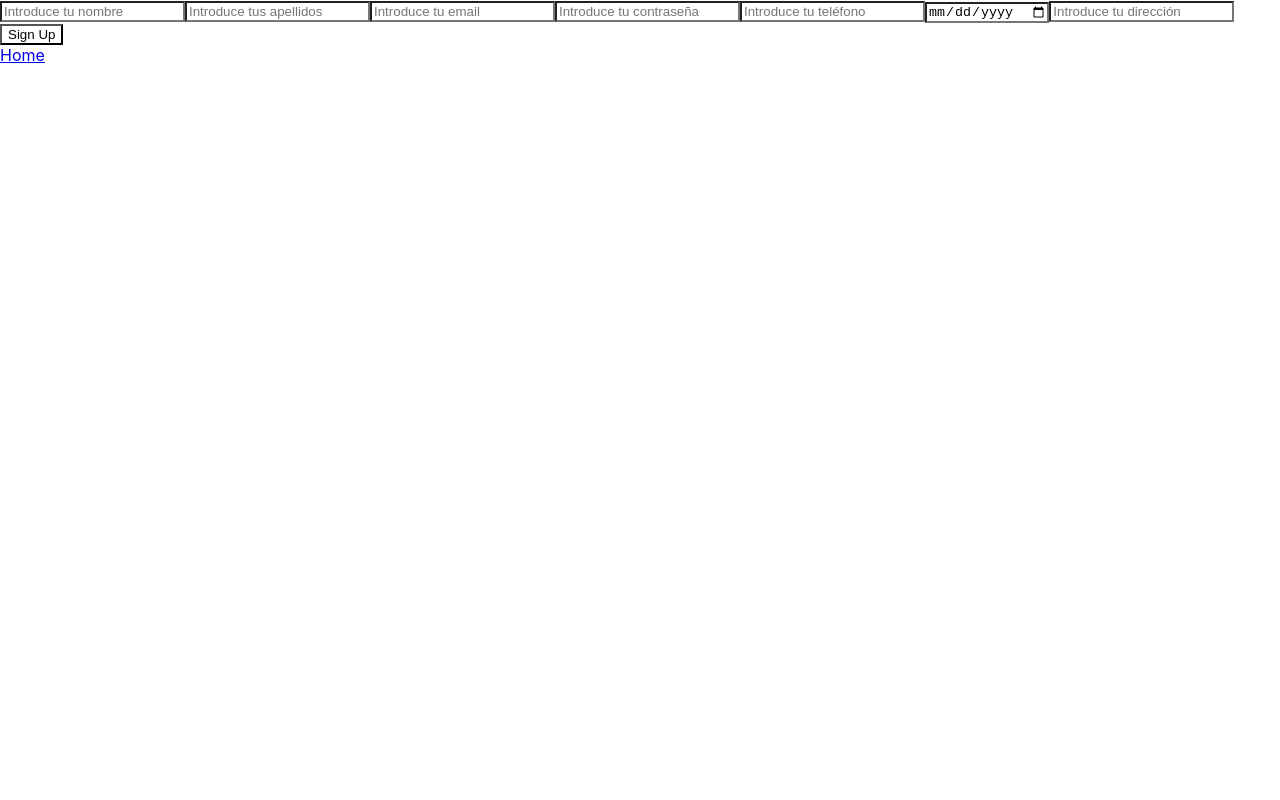
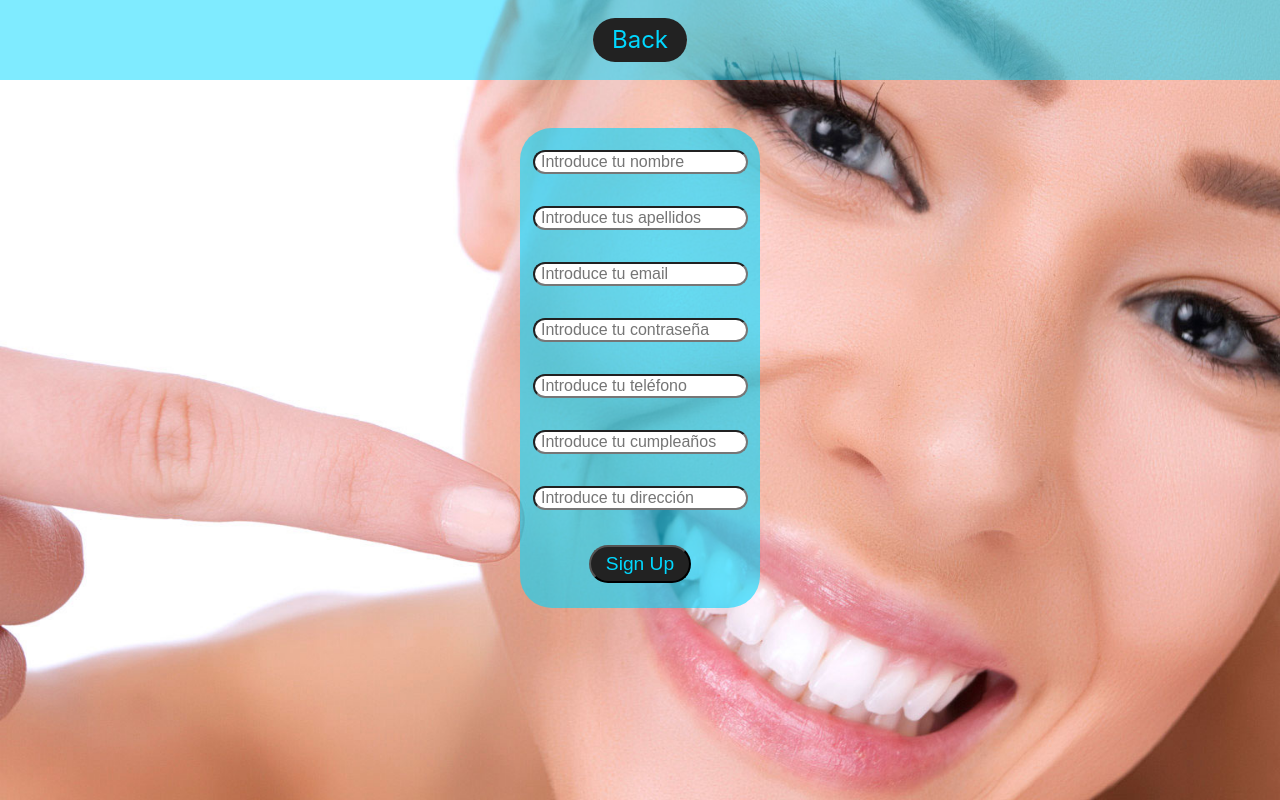
Before and after one commit to CherokiDev/dental-clinic-frontend, a React (Create React App) app: page /signup in a window 1280 px wide. Built offline with nearby package versions, Linux system fonts and the light colour scheme.

Commit message:
added basic styles to Signup

```diff
--- a/src/containers/Home/Home.jsx
+++ b/src/containers/Home/Home.jsx
@@ -5,13 +5,13 @@ import './Home.scss';
 
 const Home = () => {
   return (
-    <body className="bodyHome">
+    <body className="body">
 
-      <div className="headerHome">
-        <div className="buttonLogin">
+      <div className="header">
+        <div className="buttons">
           <Link to="/login">Login</Link>
         </div>
-        <div className="buttonSignup">
+        <div className="buttons">
           <Link to="/signup">Signup</Link>
         </div>
       </div>
--- a/src/containers/Home/Home.scss
+++ b/src/containers/Home/Home.scss
@@ -2,7 +2,7 @@
     background-color: #ffffff;
 }
 
-.bodyHome {
+.body {
     margin: 0;
     display: flex;
     width: 100%;
@@ -16,7 +16,7 @@
     background-size: cover;
 }
 
-.headerHome {
+.header {
     background-color: rgba(0, 216, 255, 0.5);
     height: 5em;
     width: 100%;
@@ -26,7 +26,7 @@
     align-items: center;
 }
 
-.buttonLogin {
+.buttons {
     border-radius: 2em;
 
     a {
@@ -46,7 +46,7 @@
     }
 }
 
-.buttonSignup {
+/* .buttonSignup {
     border-radius: 2em;
 
     a {
@@ -64,7 +64,7 @@
             transition: 1s;
         }
     }
-}
+} */
 
 
 .tittleHome {
--- a/src/containers/Login/Login.jsx
+++ b/src/containers/Login/Login.jsx
@@ -31,10 +31,10 @@ const Login = () => {
 	}
 
 	return (
-		<body className="bodyLogin">
+		<body className="body">
 
-      <div className="headerLogin">
-        <div className="buttonBack">
+      <div className="header">
+        <div className="buttons">
 				  <Link to='/'>Back</Link>
         </div>
       </div>
--- a/src/containers/Login/Login.scss
+++ b/src/containers/Login/Login.scss
@@ -1,7 +1,7 @@
 * {
     background-color: #ffffff;
 }
-
+/*
 .bodyLogin {
     margin: 0;
     display: flex;
@@ -14,9 +14,9 @@
     background-repeat: no-repeat;
     background-position: bottom;
     background-size: cover;
-}
+} */
 
-.headerLogin {
+/* .headerLogin {
     background-color: rgba(0, 216, 255, 0.5);
     height: 5em;
     width: 100%;
@@ -24,9 +24,9 @@
     position: fixed;
     justify-content: space-evenly;
     align-items: center;
-}
+} */
 
-.buttonBack {
+/* .buttonBack {
     border-radius: 2em;
 
     a {
@@ -44,14 +44,14 @@
             transition: 1s;
         }
     }
-}
+} */
 
 .containerFormLogin {
-    background-color: rgba(0, 216, 255, 0.5);
-    height: 20em;
+    background-color: rgba(0, 216, 255, 0.6);
+    height: 15em;
     width: 15em;
     margin-top: 10em;
-    border-radius: 10%;
+    border-radius: 2em;
     display: flex;
     justify-content: center;
     align-items: center;
--- a/src/containers/Profile/Profile.jsx
+++ b/src/containers/Profile/Profile.jsx
@@ -1,6 +1,7 @@
 import React, { useEffect, useState } from 'react';
 import { Link, BrowserRouter, useHistory } from 'react-router-dom';
 import axios from 'axios';
+import './Profile.scss';
 
 
 const Profile = () => {
@@ -41,6 +42,7 @@ const Profile = () => {
     }  */
 
     return (
+
         <div>
             <header>
                 <button onClick={salir}>Salir</button>
--- a/src/containers/Signup/Signup.jsx
+++ b/src/containers/Signup/Signup.jsx
@@ -1,11 +1,13 @@
-import React from 'react';
+import React, { useState } from 'react';
 import axios from 'axios';
 import { Link, useHistory } from 'react-router-dom';
+import './Signup.scss';
 
 
 const Signup = () => {
 
     const history = useHistory();
+    const [respuesta, setRespuesta] = useState();
     const handleSubmit = event => {
         event.preventDefault();
         const user = {
@@ -21,6 +23,7 @@ const Signup = () => {
             .then(res => {
                 console.log(res.data)
                 localStorage.setItem("user", JSON.stringify(res.data));
+                setRespuesta(`${res.data.firstname} Registro completado`)
                 setTimeout(() => {
                     history.push('/profile')
                 }, 1500);
@@ -29,21 +32,34 @@ const Signup = () => {
     }
 
     return (
-        <div>
-            <form className="login-form" onSubmit={handleSubmit}>
-                <input type="text" name="firstname" required placeholder="Introduce tu nombre"/>
-                <input type="text" name="lastname" required placeholder="Introduce tus apellidos"/>
-                <input type="email" name="email" required placeholder="Introduce tu email"/>
-                <input type="password" name="password" required placeholder="Introduce tu contraseña"/>
-                <input type="tel" name="phone" placeholder="Introduce tu teléfono"/>
-                <input type="date" name="birthdate" placeholder="Introduce tu cumpleaños"/>
-                <input type="text" name="address" placeholder="Introduce tu dirección"/>
+      <body className="body">
+
+        <div className="header">
+          <div className="buttons">
+            <Link to ='/'>Back</Link>
+          </div>
+        </div>
+
+        <div className="containerFormSignUp">
+            <form className="loginForm" onSubmit={handleSubmit}>
+                <input type="text" name="firstname" required placeholder=" Introduce tu nombre"/>
+                <input type="text" name="lastname" required placeholder=" Introduce tus apellidos"/>
+                <input type="email" name="email" required placeholder=" Introduce tu email"/>
+                <input type="password" name="password" required placeholder=" Introduce tu contraseña"/>
+                <input type="tel" name="phone" placeholder=" Introduce tu teléfono"/>
+                <input type="text" name="birthdate" placeholder=" Introduce tu cumpleaños"/>
+                <input type="text" name="address" placeholder=" Introduce tu dirección"/>
                 <button type="submit">Sign Up</button>
             </form>
 
-            <Link to ='/'>Home</Link>
+            <div>
+              {respuesta}
+            </div>
+
+
 
         </div>
+      </body>
     )
 }
 
--- /dev/null
+++ b/src/containers/Signup/Signup.scss
@@ -0,0 +1,12 @@
+.containerFormSignUp {
+    background-color: rgba(0, 216, 255, 0.6);
+    height: 30em;
+    width: 15em;
+    margin-top: 8em;
+    border-radius: 2em;
+    display: flex;
+    justify-content: center;
+    align-items: center;
+    flex-direction: column;
+    position: fixed;
+}
```
Also changed, not shown: src/containers/Profile/Profile.scss (added).
